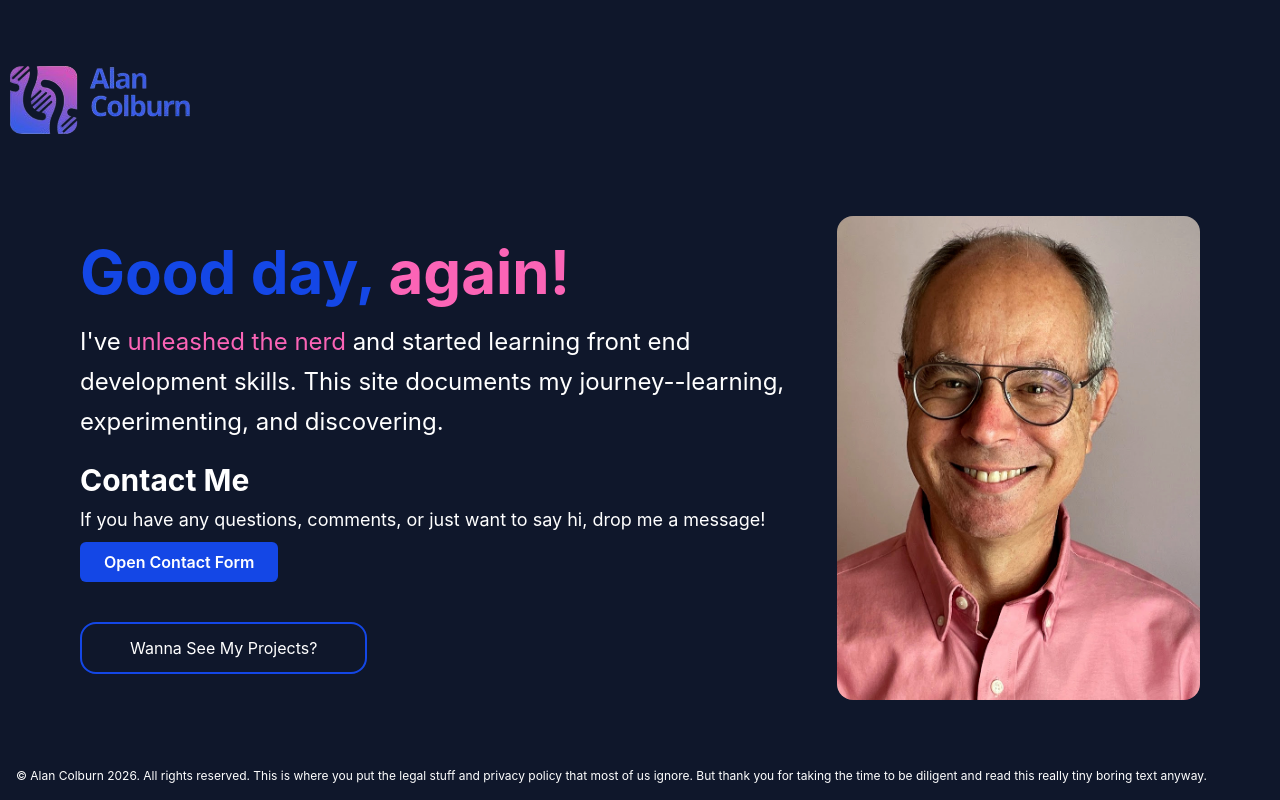
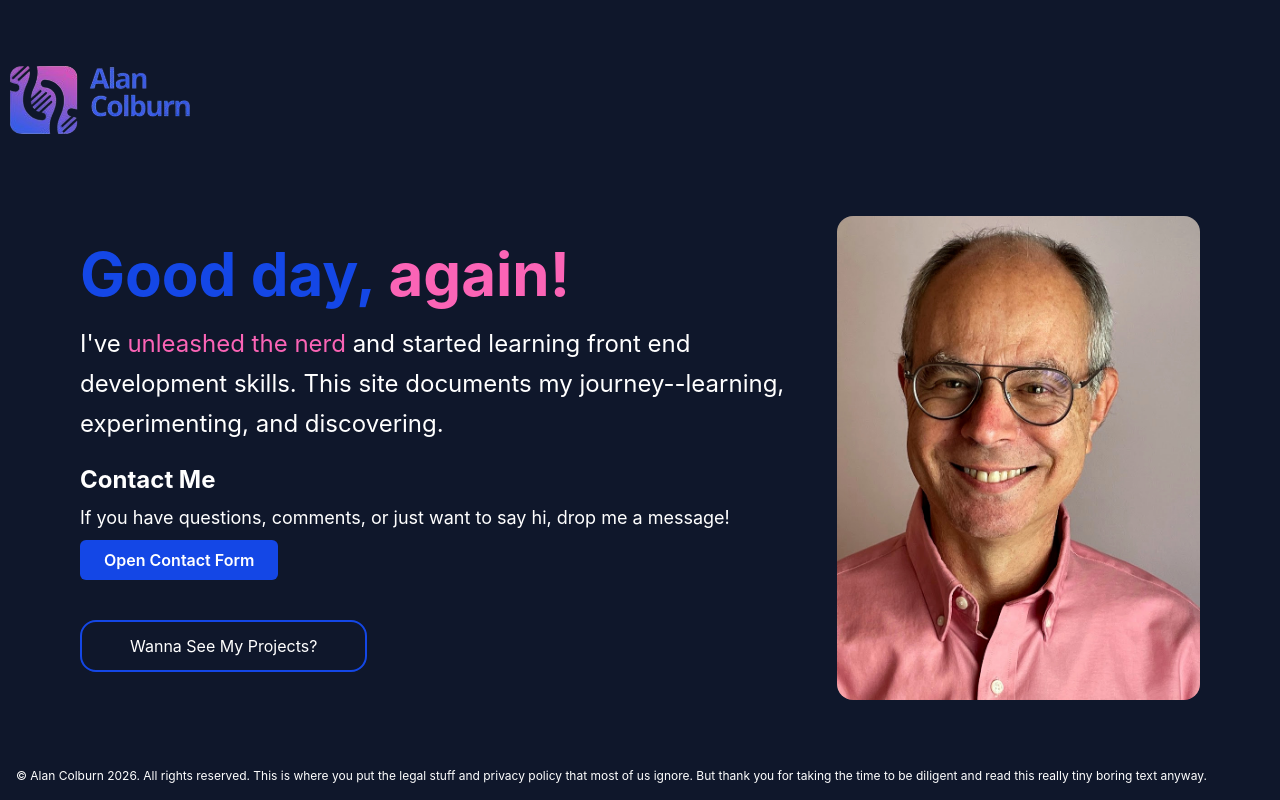
Before and after one commit to acolburn/acolburn.github.io, a React (Vite) app: page / in a window 1280 px wide. Built offline with nearby package versions, Linux system fonts and the light colour scheme.

Commit message:
Minor changes

```diff
--- a/src/ContactForm.jsx
+++ b/src/ContactForm.jsx
@@ -11,9 +11,9 @@ export default function ContactForm() {
   }
   return (
     <div className="space-y-2">
-      <h2 className="text-3xl font-bold">Contact Me</h2>
+      <h2 className="text-2xl font-bold">Contact Me</h2>
       <p className="text-lg">
-        If you have any questions, comments, or just want to say hi, drop me a
+        If you have questions, comments, or just want to say hi, drop me a
         message!
       </p>
       <button
```
